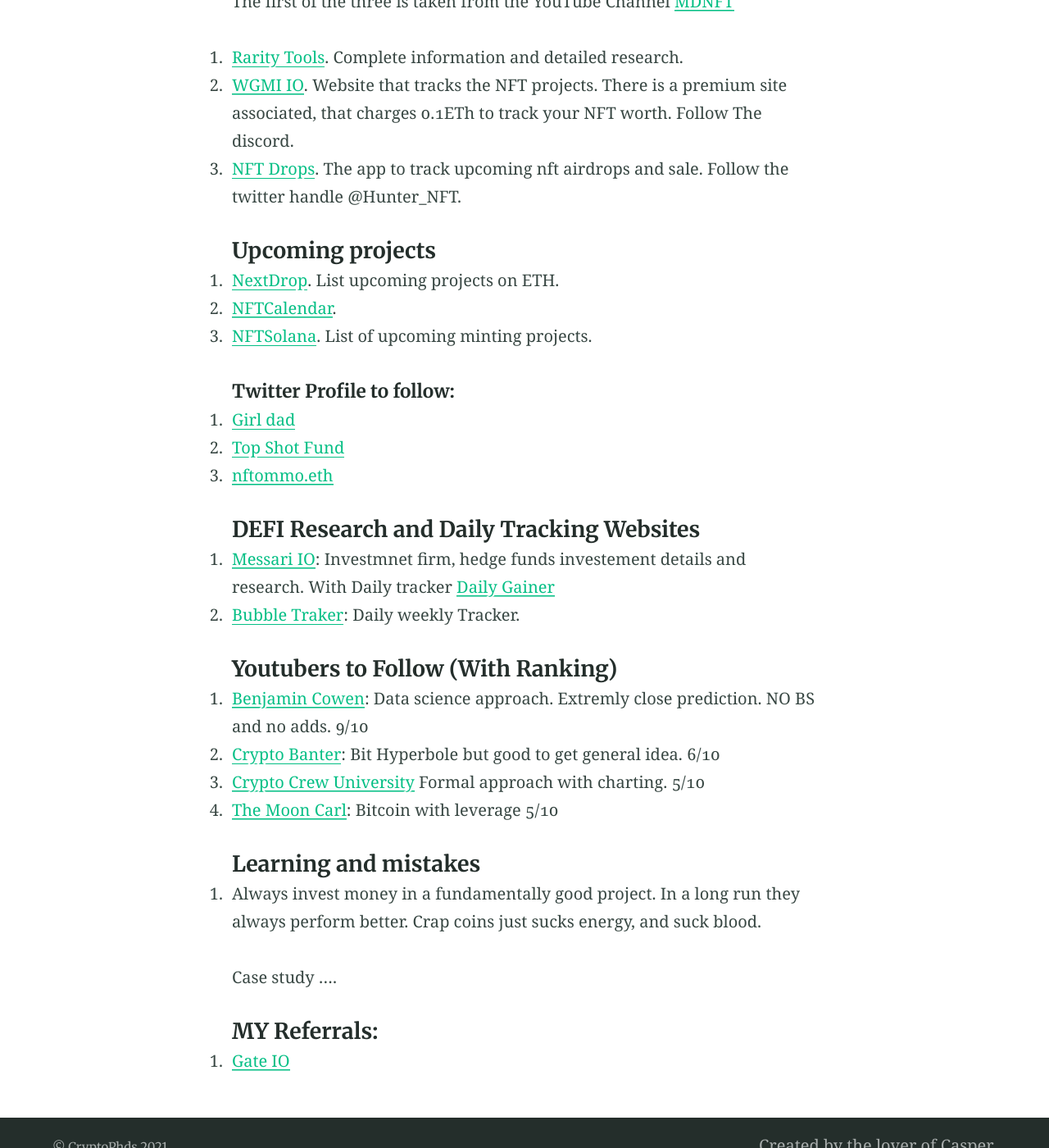
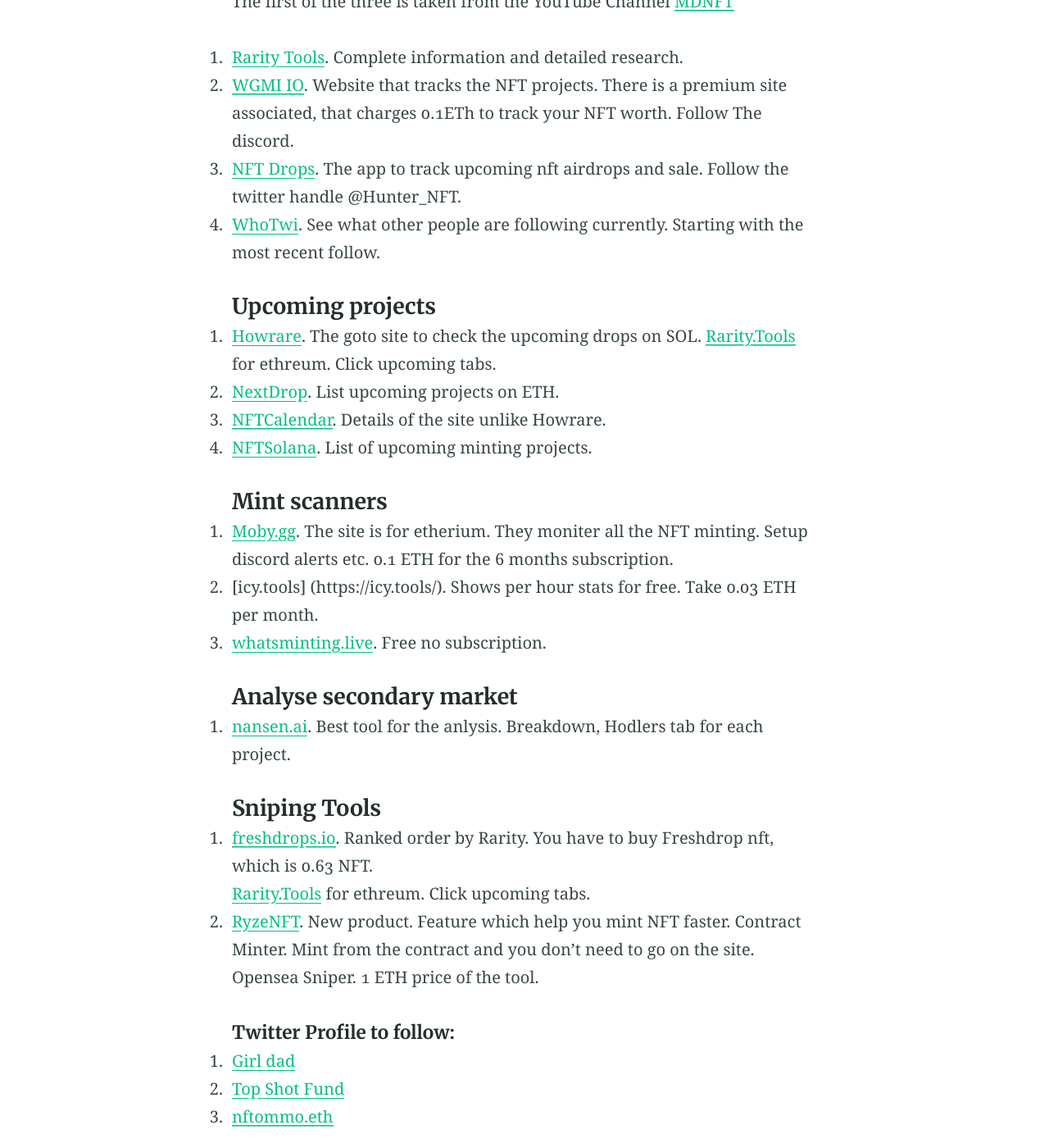
Before and after one commit to cryptophds/cryptophds.github.io, a Jekyll site: the page built from crypto.md, in a window 1280 px wide and 1400 px high, scrolled down 279 px. Shown: the whole window at 82% size. Built offline with Jekyll 4.4.1, drawn with Linux system fonts in a browser that asks for light colours.

Commit message:
Tools updates pushed

```diff
--- a/crypto.md
+++ b/crypto.md
@@ -20,13 +20,51 @@ The first of the three is taken from the YouTube Channel [MDNFT](https://www.you
 3. [NFT Drops](https://niftydrops.io/). The app to track upcoming nft airdrops and sale.
     Follow the twitter handle @Hunter_NFT.
 
+4. [WhoTwi](https://en.whotwi.com/). See what other people are following currently.
+   Starting with the most recent follow.
+
 #### Upcoming projects
 
-1. [NextDrop](https://nextdrop.is/). List upcoming projects on ETH.
+1. [Howrare](http://howrare.is/). The goto site to check the upcoming drops on SOL.
+  [Rarity.Tools](https://rarity.tools/) for ethreum. Click upcoming tabs.
 
-2. [NFTCalendar](https://nftcalendar.io/).
+2. [NextDrop](https://nextdrop.is/). List upcoming projects on ETH.
 
-3. [NFTSolana](https://nftsolana.io/events/list/). List of upcoming minting projects.
+3. [NFTCalendar](https://nftcalendar.io/). Details of the site unlike Howrare.
+
+4. [NFTSolana](https://nftsolana.io/events/list/). List of upcoming minting projects.
+
+
+#### Mint scanners
+
+1. [Moby.gg](https://moby.gg/). The site is for etherium.
+   They moniter all the NFT minting.
+   Setup discord alerts etc. 0.1 ETH for the 6 months subscription.
+
+2. [icy.tools] (https://icy.tools/). Shows per hour stats for free.
+   Take 0.03 ETH per month.
+
+3. [whatsminting.live](https://whatsminting.live/). Free no subscription.
+
+
+#### Analyse secondary market
+
+1. [nansen.ai](https://www.nansen.ai/). Best tool for the anlysis.
+   Breakdown, Hodlers tab for each project.
+
+
+#### Sniping Tools
+
+1. [freshdrops.io](https://freshdrops.io/). Ranked order by Rarity.
+   You have to buy Freshdrop nft, which is 0.63 NFT.
+
+   [Rarity.Tools](https://rarity.tools/) for ethreum. Click upcoming tabs.
+
+2. [RyzeNFT](https://ryzensolutions.net/nft). New product.
+   Feature which help you mint NFT faster. Contract Minter.
+   Mint from the contract and you don't need to go on the site.
+   Opensea Sniper. 1 ETH price of the tool.
+
 
 ##### Twitter Profile to follow:
 1. [Girl dad](https://twitter.com/girldadNFT)
```
